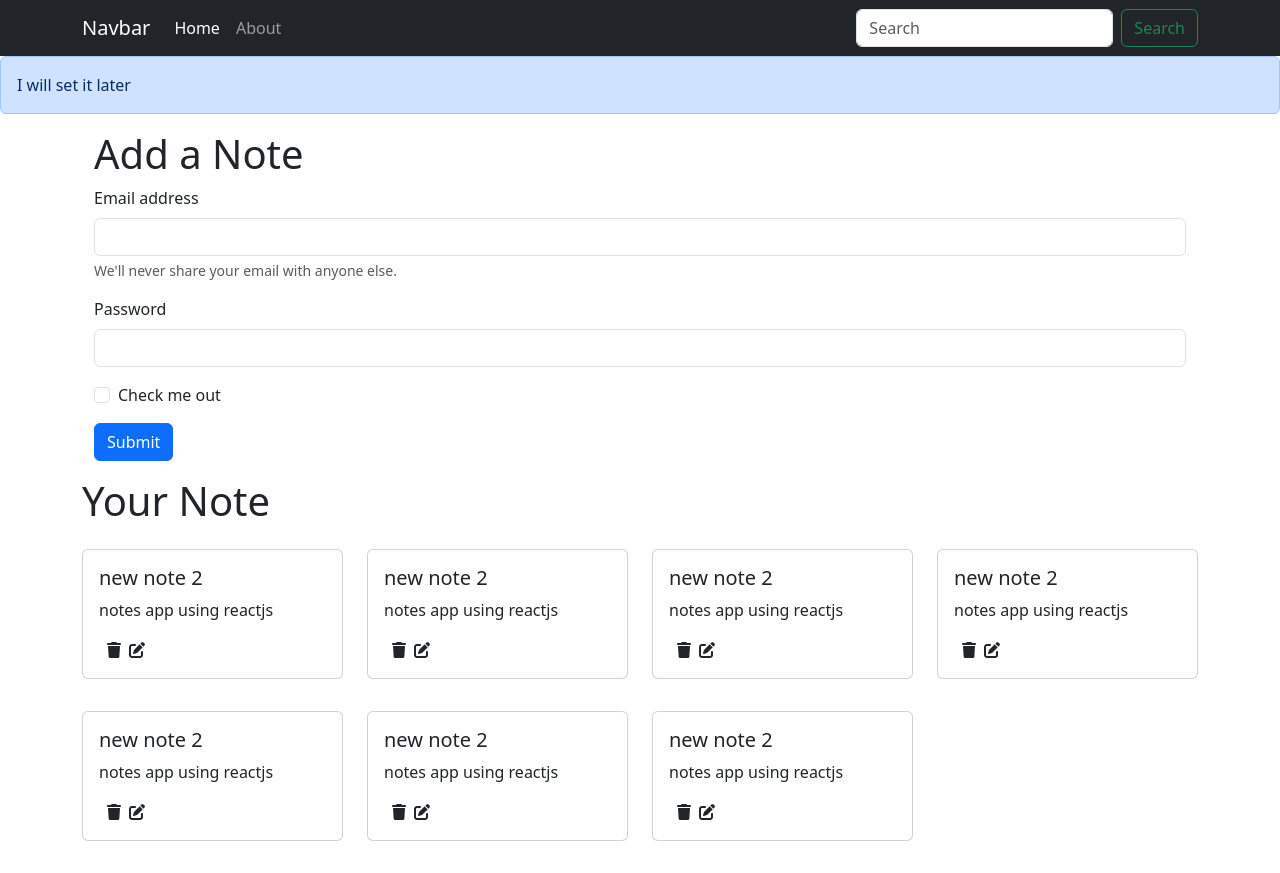
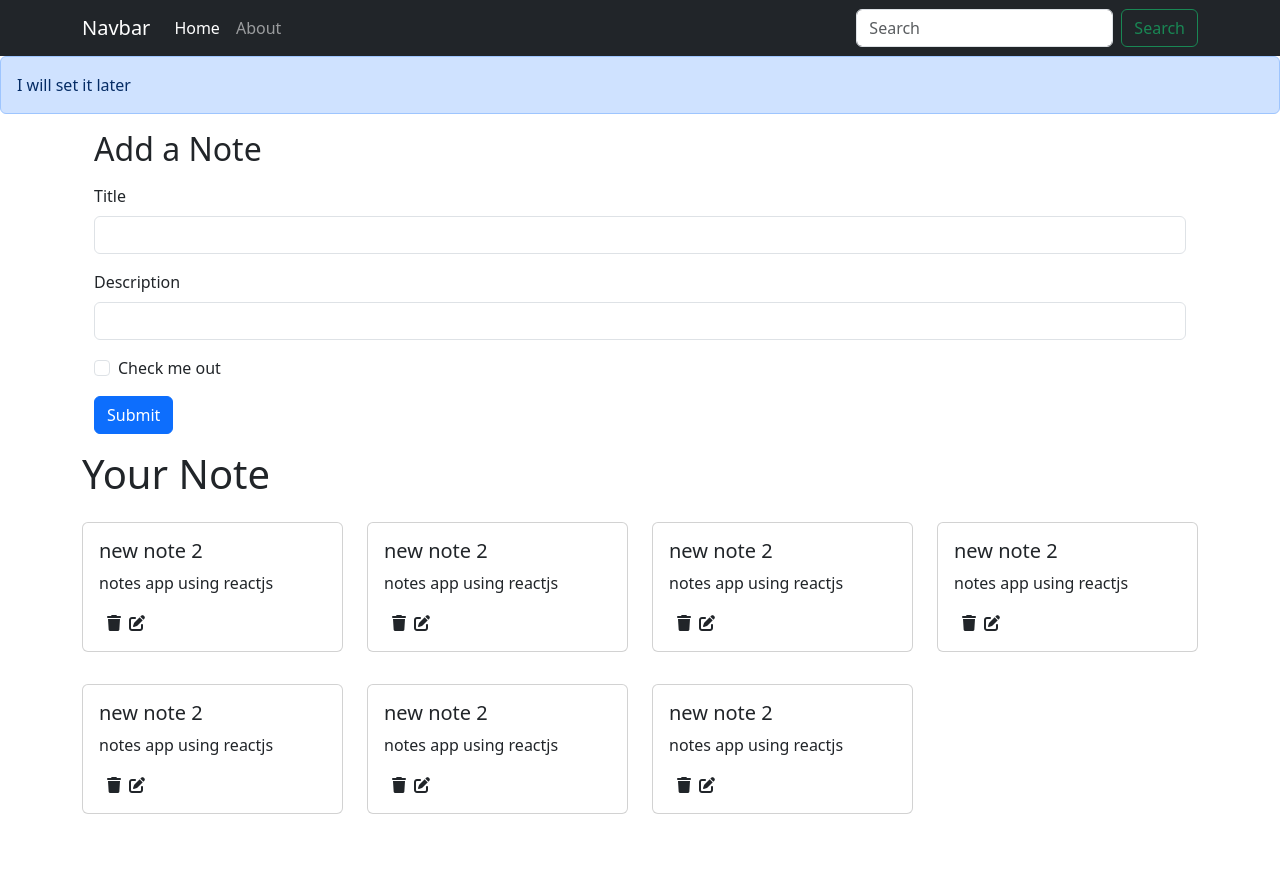
Before and after one commit to jamilahmed2/Notebooks, a React (Create React App) app: page / in a window 1280 px wide. After the commit the page ends 846 px from the top, so only its background shows below. Built offline with nearby package versions, Linux system fonts and the light colour scheme.

Commit message:
AddNote componenet

```diff
--- /dev/null
+++ b/src/components/Addnote.js
@@ -0,0 +1,40 @@
+import React, { useContext,useState } from "react";
+import noteContext from "../context/notes/noteContext";
+
+export const Addnote = () => {
+    const context = useContext(noteContext);
+    const { addNote } = context;
+
+    const [note, setNote] = useState({title: "",description: "",tag: "default"})
+
+    const handleClick = (e)=>{
+        e.preventDefault();
+        addNote(note.title,note.description,note.tag);
+    }
+    const onChange =(e)=>{
+        setNote({...note, [e.target.name]: e.target.value})
+
+    }
+  return (
+    <>
+    <div className="container my-3">
+            <h2>Add a Note</h2>
+            <form className="my-3">
+                <div className="mb-3">
+                    <label htmlFor="title" className="form-label">Title</label>
+                    <input type="text" className="form-control" id="title" name="title" aria-describedby="emailHelp" onChange={onChange} />
+                </div>
+                <div className="mb-3">
+                    <label htmlFor="description" className="form-label">Description</label>
+                    <input type="text" className="form-control" id="description" name="description" onChange={onChange} />
+                </div>
+                <div className="mb-3 form-check">
+                    <input type="checkbox" className="form-check-input" id="exampleCheck1" />
+                    <label className="form-check-label" htmlFor="exampleCheck1">Check me out</label>
+                </div>
+                <button type="submit" className="btn btn-primary" onClick={handleClick}>Submit</button>
+            </form>
+        </div>
+    </>
+  )
+}
--- a/src/components/Home.js
+++ b/src/components/Home.js
@@ -1,59 +1,12 @@
 import React from "react";
-import NoteState from "../context/notes/NoteState";
+
 
 import Notes from "./Notes";
 
 export const Home = () => {
-
   return (
     <>
-      <div className="container">
-        <h1>Add a Note</h1>
-      </div>
-
-      <div className="container">
-        <form>
-          <div className="mb-3">
-            <label htmlFor="exampleInputEmail1" className="form-label">
-              Email address
-            </label>
-            <input
-              type="email"
-              className="form-control"
-              id="exampleInputEmail1"
-              aria-describedby="emailHelp"
-            />
-            <div id="emailHelp" className="form-text">
-              We'll never share your email with anyone else.
-            </div>
-          </div>
-          <div className="mb-3">
-            <label htmlFor="exampleInputPassword1" className="form-label">
-              Password
-            </label>
-            <input
-              type="password"
-              className="form-control"
-              id="exampleInputPassword1"
-            />
-          </div>
-          <div className="mb-3 form-check">
-            <input
-              type="checkbox"
-              className="form-check-input"
-              id="exampleCheck1"
-            />
-            <label className="form-check-label" htmlFor="exampleCheck1">
-              Check me out
-            </label>
-          </div>
-          <button type="submit" className="btn btn-primary">
-            Submit
-          </button>
-        </form>
-      </div>
-    <Notes/>
-
+      <Notes />
     </>
   );
 };
--- a/src/components/Notes.js
+++ b/src/components/Notes.js
@@ -1,17 +1,22 @@
 import React, { useContext } from "react";
 import noteContext from "../context/notes/noteContext";
+import { Addnote } from "./Addnote";
 import Noteitem from "./Noteitem";
+
 
 const Notes = () => {
   const context = useContext(noteContext);
-  const { notes, setNotes } = context;
+  const { notes,addNote } = context;
   return (
+    <>
+    <Addnote/>
     <div className="row my-3">
       <h1>Your Note</h1>
       {notes.map((note) => {
         return <Noteitem key={note._id} note={note} />;
       })}
     </div>
+    </>
   );
 };
 
--- a/src/context/notes/NoteState.js
+++ b/src/context/notes/NoteState.js
@@ -1,5 +1,5 @@
-import { useState } from 'react';
-import noteContext from './noteContext';
+import noteContext from "./noteContext";
+import { useState } from "react";
 
 
 const NoteState = (props)=>{
@@ -61,7 +61,7 @@
           "__v": 0
         },
         {
-          "_id": "63af6a815a1a668d1630d2685",
+          "_id": "63af6a815a1a668sd1630d2685",
           "user": "63ae45321e861dfe25d6fec5",
           "title": "new note 2 ",
           "description": " notes app using reactjs",
@@ -73,8 +73,26 @@
 
       const [notes, setNotes] = useState(notesInitial)
 
+    //   Add a note
+    const addNote = (title,description,tag)=>{
+        console.log("Adding a new note")
+        const note= {
+            "title": title ,
+            "description": description,
+            "tag": tag
+          }
+          setNotes(notes.concat(note));
+        }
+    //   EDIT a note
+ const deleteNote = ()=>{
+
+    }
+    //   DELETE a note
+    const editNote = ()=>{
+
+    }
     return(
-        <noteContext.Provider value={{notes, setNotes}} >
+        <noteContext.Provider value={{notes, setNotes,addNote,editNote,deleteNote}} >
             {props.children}
         </noteContext.Provider>
     )
```
